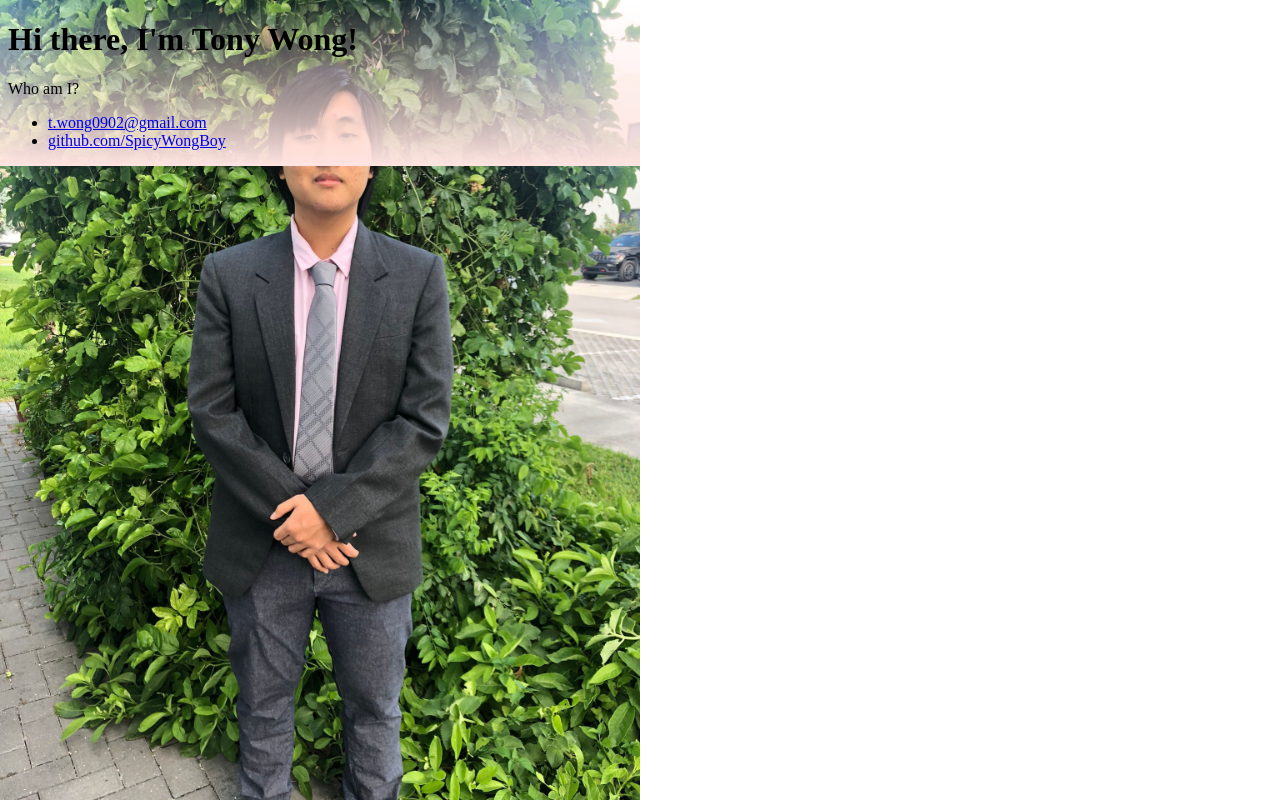
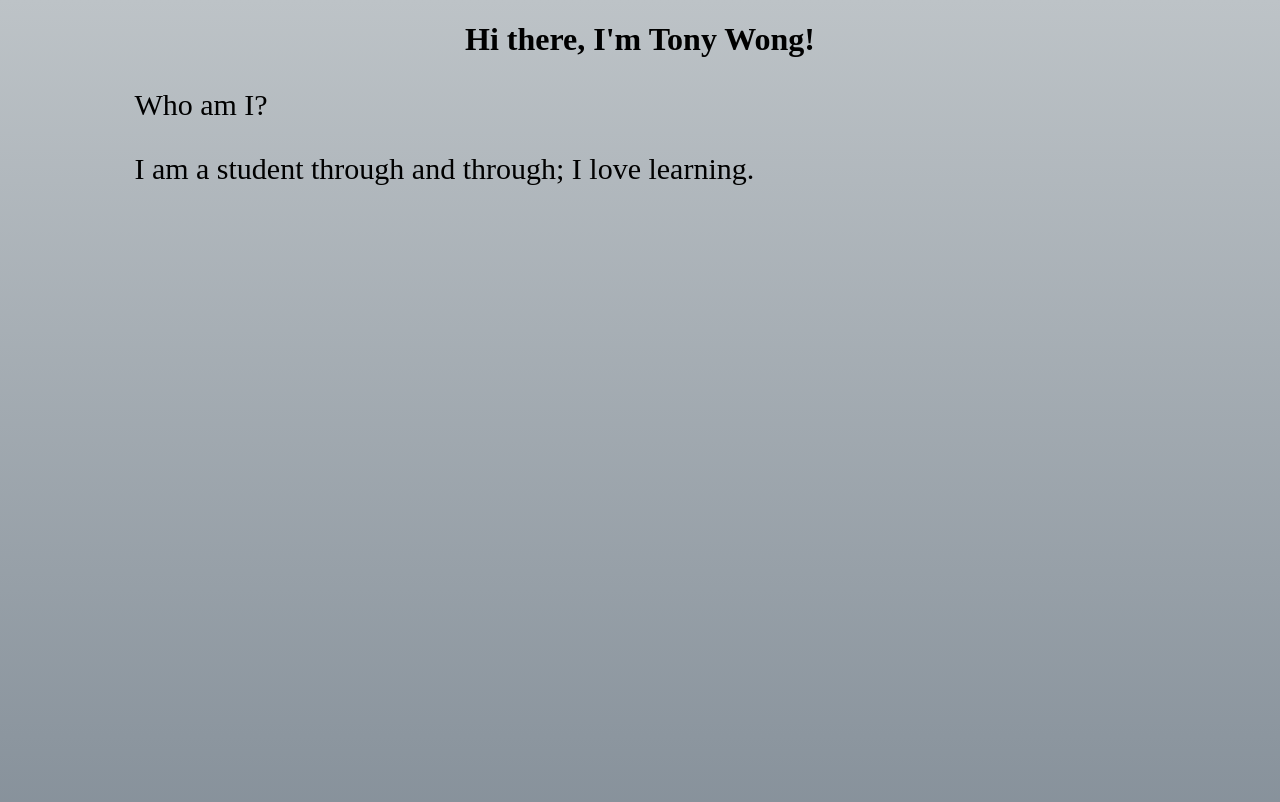
Before and after one commit to tonywonguf/tonywonguf.github.io, a plain HTML site: page index.html in a window 1280 px wide. Shown: the top 802 px of the page. Drawn offline with Linux system fonts and the light colour scheme.

Commit message:
Add files via upload

```diff
--- a/index.html
+++ b/index.html
@@ -1,24 +1,30 @@
 <!DOCTYPE html>
+
 <html>
   <head>
     <title>Tony Wong</title>
     <link rel="stylesheet" href="styles.css">
   </head>
-  <body>
-    <div class="container">
-      <div class="blurb">
-        <h1>Hi there, I'm Tony Wong!</h1>
-        <p>Who am I?</p>
-      </div>
-    </div>
+
+    <body>
+      <h1>Hi there, I'm Tony Wong!</h1>
+        <div class="blurb">
+          <p>Who am I?</p>
+          <p>I am a student through and through; I love learning. </p>
+        </div>
+    </body>
 
     <footer>
       <ul>
-        <li><a href="mailto:t.wong0902@gmail.com">t.wong0902@gmail.com</a></li>
+        <li><a href="mailto:t.wong0902@gmail.com">t.wong0902@gmail.com</a>
+        </li>
         <li>
           <a href="https://github.com/SpicyWongBoy">github.com/SpicyWongBoy</a>
         </li>
+        <li>
+          <a href="www.linkedin/in/tony-wong-uf">www.linkedin/in/tony-wong-uf</a>
+        </li>
       </ul>
     </footer>
-  </body>
+
 </html>
--- a/styles.css
+++ b/styles.css
@@ -1,10 +1,18 @@
-blurb {
-    background-color: beige;
+
+
+body {
+    background: linear-gradient(to bottom, #bdc3c7, #2c3e50ca);
 }
-body {
-    background: linear-gradient(to bottom, transparent, mistyrose), url("suave_tony.jpeg");
-    height: 100%;
-    background-position: auto;
-    background-repeat: no-repeat;
-    background-size: 50%;
+
+h1 {
+    text-align: center;
 }
+
+.blurb {
+    margin-left: 10%;
+    font-size: 30px;
+}
+
+footer{
+    margin-top: 100%;
+}
```
